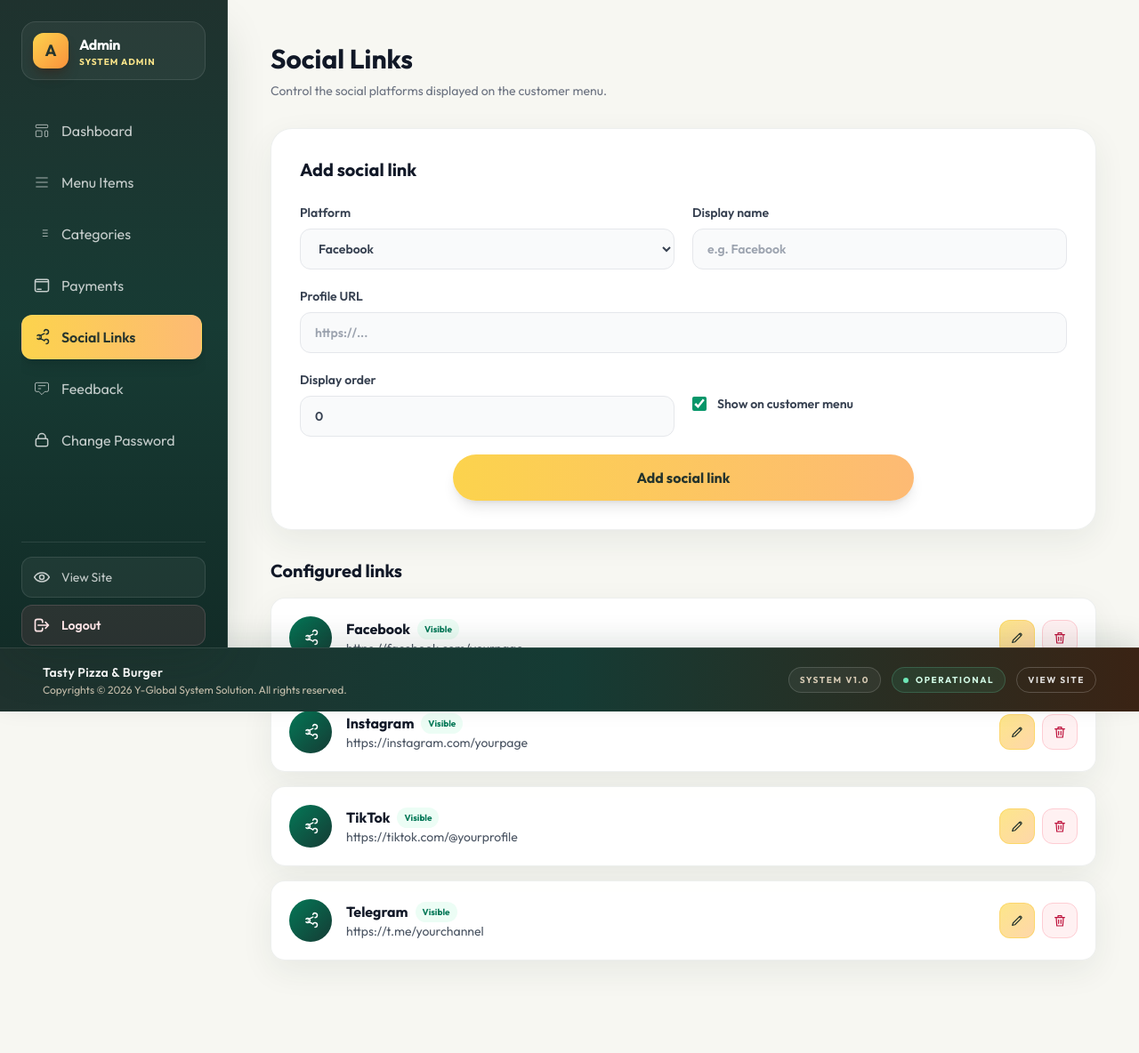
After one commit to yared1357/new-menu, a PHP site: page /admin/social_links.php in a window 1280 px wide. The commit adds this page. Shown: the whole page at 89% size. Run offline with PHP 8.4, Linux system fonts and the light colour scheme; a user stored in the database is signed in; data comes from the database, SQL or seed files in the repository; both versions use the stored data as it was after the commit; tables that the repository leaves empty hold one stand-in row (values such as "Sample post"); some libraries are stand-ins or nearby versions.

Commit message:
Updated Codes

```diff
--- a/admin/sidebar.php
+++ b/admin/sidebar.php
@@ -58,6 +58,13 @@ $current_page = basename($_SERVER['PHP_SELF']);
             </svg>
             Payments
         </a>
+        <a href="social_links.php"
+            class="group flex items-center gap-3 rounded-xl border px-3 py-3 transition-all duration-200 <?= $current_page == 'social_links.php' ? 'border-amber-200/20 bg-gradient-to-r from-amber-300 to-orange-300 font-semibold text-[#25342d] shadow-lg shadow-black/10' : 'border-transparent text-white/75 hover:border-white/10 hover:bg-white/10 hover:text-white' ?>">
+            <svg class="w-5 h-5" fill="none" stroke="currentColor" viewBox="0 0 24 24" aria-hidden="true">
+                <path stroke-linecap="round" stroke-linejoin="round" stroke-width="1.8" d="M18 8a3 3 0 1 0-2.83-4M6 14a3 3 0 1 0 0-4m12 11a3 3 0 1 0-2.83-4M8.7 10.7l6.6-3.4m-6.6 6 6.6 3.4" />
+            </svg>
+            Social Links
+        </a>
         <a href="feedback.php"
             class="group flex items-center justify-between rounded-xl border px-3 py-3 transition-all duration-200 <?= $current_page == 'feedback.php' ? 'border-amber-200/20 bg-gradient-to-r from-amber-300 to-orange-300 font-semibold text-[#25342d] shadow-lg shadow-black/10' : 'border-transparent text-white/75 hover:border-white/10 hover:bg-white/10 hover:text-white' ?>">
             <div class="flex items-center gap-3">
--- /dev/null
+++ b/admin/social_links.php
@@ -0,0 +1,200 @@
+<?php
+session_start();
+require_once '../includes/db.php';
+require_once __DIR__ . '/notifications.php';
+
+if (!isset($_SESSION['admin_logged_in'])) {
+    header('Location: login.php');
+    exit;
+}
+
+if (empty($_SESSION['social_links_token'])) {
+    $_SESSION['social_links_token'] = bin2hex(random_bytes(32));
+}
+
+$message = '';
+$platforms = [
+    'facebook' => 'Facebook',
+    'instagram' => 'Instagram',
+    'tiktok' => 'TikTok',
+    'telegram' => 'Telegram',
+    'whatsapp' => 'WhatsApp',
+    'youtube' => 'YouTube',
+];
+
+if ($_SERVER['REQUEST_METHOD'] === 'POST') {
+    $token = $_POST['csrf_token'] ?? '';
+    if (!hash_equals($_SESSION['social_links_token'], $token)) {
+        $message = 'Your session expired. Refresh the page and try again.';
+    } else {
+        $action = $_POST['action'] ?? '';
+
+        if ($action === 'save') {
+            $id = filter_input(INPUT_POST, 'id', FILTER_VALIDATE_INT) ?: 0;
+            $platform = trim($_POST['platform'] ?? '');
+            $name = trim($_POST['name'] ?? '');
+            $url = trim($_POST['url'] ?? '');
+            $sort_order = filter_input(INPUT_POST, 'sort_order', FILTER_VALIDATE_INT);
+            $sort_order = $sort_order === false || $sort_order === null ? 0 : $sort_order;
+            $is_active = isset($_POST['is_active']) ? 1 : 0;
+
+            if (!isset($platforms[$platform])) {
+                $message = 'Select a valid social platform.';
+            } elseif ($name === '') {
+                $message = 'Enter the social media name.';
+            } elseif (!filter_var($url, FILTER_VALIDATE_URL) || !preg_match('/^https?:\\/\\//i', $url)) {
+                $message = 'Enter a valid http or https URL.';
+            } else {
+                try {
+                    if ($id > 0) {
+                        $stmt = $pdo->prepare("UPDATE social_links SET platform = ?, name = ?, url = ?, is_active = ?, sort_order = ? WHERE id = ?");
+                        $stmt->execute([$platform, $name, $url, $is_active, $sort_order, $id]);
+                        set_admin_flash('Social link updated successfully.', 'Link updated');
+                    } else {
+                        $stmt = $pdo->prepare("INSERT INTO social_links (platform, name, url, is_active, sort_order) VALUES (?, ?, ?, ?, ?)");
+                        $stmt->execute([$platform, $name, $url, $is_active, $sort_order]);
+                        set_admin_flash('Social link added successfully.', 'Link added');
+                    }
+                    header('Location: social_links.php');
+                    exit;
+                } catch (PDOException $e) {
+                    $message = 'Could not save the social link. Please try again.';
+                }
+            }
+        } elseif ($action === 'delete') {
+            $id = filter_input(INPUT_POST, 'id', FILTER_VALIDATE_INT);
+            if (!$id) {
+                $message = 'Select a valid social link to remove.';
+            } else {
+                $pdo->prepare("DELETE FROM social_links WHERE id = ?")->execute([$id]);
+                set_admin_flash('Social link deleted successfully.', 'Link deleted');
+                header('Location: social_links.php');
+                exit;
+            }
+        }
+    }
+}
+
+$editing = null;
+if (isset($_GET['edit'])) {
+    $stmt = $pdo->prepare("SELECT * FROM social_links WHERE id = ?");
+    $stmt->execute([filter_input(INPUT_GET, 'edit', FILTER_VALIDATE_INT)]);
+    $editing = $stmt->fetch() ?: null;
+}
+
+$links = $pdo->query("SELECT * FROM social_links ORDER BY sort_order ASC, id ASC")->fetchAll();
+$page_title = 'Social Links';
+include 'header.php';
+?>
+
+<div class="mx-auto max-w-5xl">
+    <header class="mb-8">
+        <h2 class="text-3xl font-bold text-gray-900">Social Links</h2>
+        <p class="mt-2 text-sm text-gray-500">Control the social platforms displayed on the customer menu.</p>
+    </header>
+
+    <?php if ($message): ?>
+        <div role="alert" class="mb-6 rounded-2xl border border-rose-100 bg-rose-50 p-4 font-semibold text-rose-700">
+            <?= htmlspecialchars($message) ?>
+        </div>
+    <?php endif; ?>
+
+    <section class="glass-card mb-8 rounded-3xl p-6 lg:p-8">
+        <h3 class="mb-6 text-xl font-bold text-gray-900"><?= $editing ? 'Edit social link' : 'Add social link' ?></h3>
+        <form method="POST" class="grid grid-cols-1 gap-5 md:grid-cols-2">
+            <input type="hidden" name="csrf_token" value="<?= htmlspecialchars($_SESSION['social_links_token']) ?>">
+            <input type="hidden" name="action" value="save">
+            <input type="hidden" name="id" value="<?= (int) ($editing['id'] ?? 0) ?>">
+
+            <label class="text-sm font-semibold text-gray-700">
+                Platform
+                <select name="platform" required class="mt-2 w-full rounded-xl border border-gray-200 bg-gray-50 px-4 py-3 focus:border-orange-500 focus:outline-none">
+                    <?php foreach ($platforms as $value => $label): ?>
+                        <option value="<?= htmlspecialchars($value) ?>" <?= ($editing['platform'] ?? '') === $value ? 'selected' : '' ?>>
+                            <?= htmlspecialchars($label) ?>
+                        </option>
+                    <?php endforeach; ?>
+                </select>
+            </label>
+
+            <label class="text-sm font-semibold text-gray-700">
+                Display name
+                <input name="name" required maxlength="100" value="<?= htmlspecialchars($editing['name'] ?? '') ?>" placeholder="e.g. Facebook"
+                    class="mt-2 w-full rounded-xl border border-gray-200 bg-gray-50 px-4 py-3 focus:border-orange-500 focus:outline-none">
+            </label>
+
+            <label class="text-sm font-semibold text-gray-700 md:col-span-2">
+                Profile URL
+                <input type="url" name="url" required maxlength="500" value="<?= htmlspecialchars($editing['url'] ?? '') ?>" placeholder="https://..."
+                    class="mt-2 w-full rounded-xl border border-gray-200 bg-gray-50 px-4 py-3 focus:border-orange-500 focus:outline-none">
+            </label>
+
+            <label class="text-sm font-semibold text-gray-700">
+                Display order
+                <input type="number" name="sort_order" min="0" max="999" value="<?= (int) ($editing['sort_order'] ?? 0) ?>"
+                    class="mt-2 w-full rounded-xl border border-gray-200 bg-gray-50 px-4 py-3 focus:border-orange-500 focus:outline-none">
+            </label>
+
+            <label class="flex items-center gap-3 text-sm font-semibold text-gray-700">
+                <input type="checkbox" name="is_active" value="1" <?= !isset($editing['is_active']) || $editing['is_active'] ? 'checked' : '' ?>
+                    class="h-4 w-4 accent-emerald-600">
+                Show on customer menu
+            </label>
+
+            <div class="flex flex-col items-center gap-3 md:col-span-2">
+                <button type="submit" class="w-full rounded-full bg-gradient-to-r from-amber-300 to-orange-300 px-6 py-3.5 font-bold text-[#25342d] shadow-lg transition hover:-translate-y-0.5 md:w-3/5">
+                    <?= $editing ? 'Save changes' : 'Add social link' ?>
+                </button>
+                <?php if ($editing): ?>
+                    <a href="social_links.php" class="rounded-full px-5 py-2 text-sm font-semibold text-gray-500 hover:bg-gray-100">Cancel editing</a>
+                <?php endif; ?>
+            </div>
+        </form>
+    </section>
+
+    <section class="space-y-4">
+        <h3 class="text-xl font-bold text-gray-900">Configured links</h3>
+        <?php if (!$links): ?>
+            <div class="glass-card rounded-2xl p-6 text-sm text-gray-500">No social links have been added yet.</div>
+        <?php endif; ?>
+        <?php foreach ($links as $link): ?>
+            <article class="glass-card flex flex-col gap-4 rounded-2xl p-5 sm:flex-row sm:items-center">
+                <div class="flex h-12 w-12 shrink-0 items-center justify-center rounded-full bg-gradient-to-br from-emerald-700 to-[#153b34] text-white">
+                    <svg class="h-5 w-5" fill="none" stroke="currentColor" viewBox="0 0 24 24" aria-hidden="true">
+                        <path stroke-linecap="round" stroke-linejoin="round" stroke-width="1.8" d="M18 8a3 3 0 1 0-2.83-4M6 14a3 3 0 1 0 0-4m12 11a3 3 0 1 0-2.83-4M8.7 10.7l6.6-3.4m-6.6 6 6.6 3.4" />
+                    </svg>
+                </div>
+                <div class="min-w-0 flex-1">
+                    <div class="flex flex-wrap items-center gap-2">
+                        <h4 class="font-bold text-gray-900"><?= htmlspecialchars($link['name']) ?></h4>
+                        <span class="rounded-full px-2 py-1 text-[10px] font-bold <?= $link['is_active'] ? 'bg-emerald-50 text-emerald-700' : 'bg-gray-100 text-gray-500' ?>">
+                            <?= $link['is_active'] ? 'Visible' : 'Hidden' ?>
+                        </span>
+                    </div>
+                    <p class="truncate text-sm text-gray-600"><?= htmlspecialchars($link['url']) ?></p>
+                </div>
+                <div class="flex gap-2">
+                    <a href="social_links.php?edit=<?= (int) $link['id'] ?>" aria-label="Edit <?= htmlspecialchars($link['name']) ?>" title="Edit link"
+                        class="inline-flex h-10 w-10 items-center justify-center rounded-xl border border-amber-300/60 bg-gradient-to-br from-amber-200 to-orange-200 text-[#25342d]">
+                        <svg class="h-4 w-4" fill="none" stroke="currentColor" viewBox="0 0 24 24" aria-hidden="true">
+                            <path stroke-linecap="round" stroke-linejoin="round" stroke-width="1.8" d="m15.5 5.5 3 3M4 20l4.3-.9L19 8.4a2.1 2.1 0 0 0-3-3L5.3 16.1 4 20Z" />
+                        </svg>
+                    </a>
+                    <form method="POST">
+                        <input type="hidden" name="csrf_token" value="<?= htmlspecialchars($_SESSION['social_links_token']) ?>">
+                        <input type="hidden" name="action" value="delete">
+                        <input type="hidden" name="id" value="<?= (int) $link['id'] ?>">
+                        <button type="button" @click="requestConfirmation('Remove this social link?', () => $el.closest('form').requestSubmit())" aria-label="Delete <?= htmlspecialchars($link['name']) ?>" title="Delete link"
+                            class="inline-flex h-10 w-10 items-center justify-center rounded-xl border border-rose-200 bg-rose-50 text-rose-700">
+                            <svg class="h-4 w-4" fill="none" stroke="currentColor" viewBox="0 0 24 24" aria-hidden="true">
+                                <path stroke-linecap="round" stroke-linejoin="round" stroke-width="1.8" d="M4 7h16m-10 4v6m4-6v6M6 7l1 14h10l1-14M9 7V4h6v3" />
+                            </svg>
+                        </button>
+                    </form>
+                </div>
+            </article>
+        <?php endforeach; ?>
+    </section>
+</div>
+
+<?php include 'footer.php'; ?>
--- a/includes/db.php
+++ b/includes/db.php
@@ -112,6 +112,30 @@ try {
         is_active INTEGER DEFAULT 1
     )");
 
+    $pdo->exec("CREATE TABLE IF NOT EXISTS social_links (
+        id $pk,
+        platform VARCHAR(50) NOT NULL,
+        name VARCHAR(100) NOT NULL,
+        url $longtext NOT NULL,
+        is_active INTEGER DEFAULT 1,
+        sort_order INTEGER DEFAULT 0
+    )");
+    $addColumn('social_links', 'sort_order', "INTEGER DEFAULT 0");
+
+    $stmt = $pdo->query("SELECT COUNT(*) FROM social_links");
+    if ((int) $stmt->fetchColumn() === 0) {
+        $seed_links = [
+            ['facebook', 'Facebook', 'https://facebook.com/yourpage', 1, 10],
+            ['instagram', 'Instagram', 'https://instagram.com/yourpage', 1, 20],
+            ['tiktok', 'TikTok', 'https://tiktok.com/@yourprofile', 1, 30],
+            ['telegram', 'Telegram', 'https://t.me/yourchannel', 1, 40],
+        ];
+        $insert = $pdo->prepare("INSERT INTO social_links (platform, name, url, is_active, sort_order) VALUES (?, ?, ?, ?, ?)");
+        foreach ($seed_links as $link) {
+            $insert->execute($link);
+        }
+    }
+
 } catch (PDOException $e) {
     die("Database connection failed: " . $e->getMessage());
 }
```
Also changed, not shown: menu.php (+49 -38 lines), menu.sql (+38 -0 lines).
